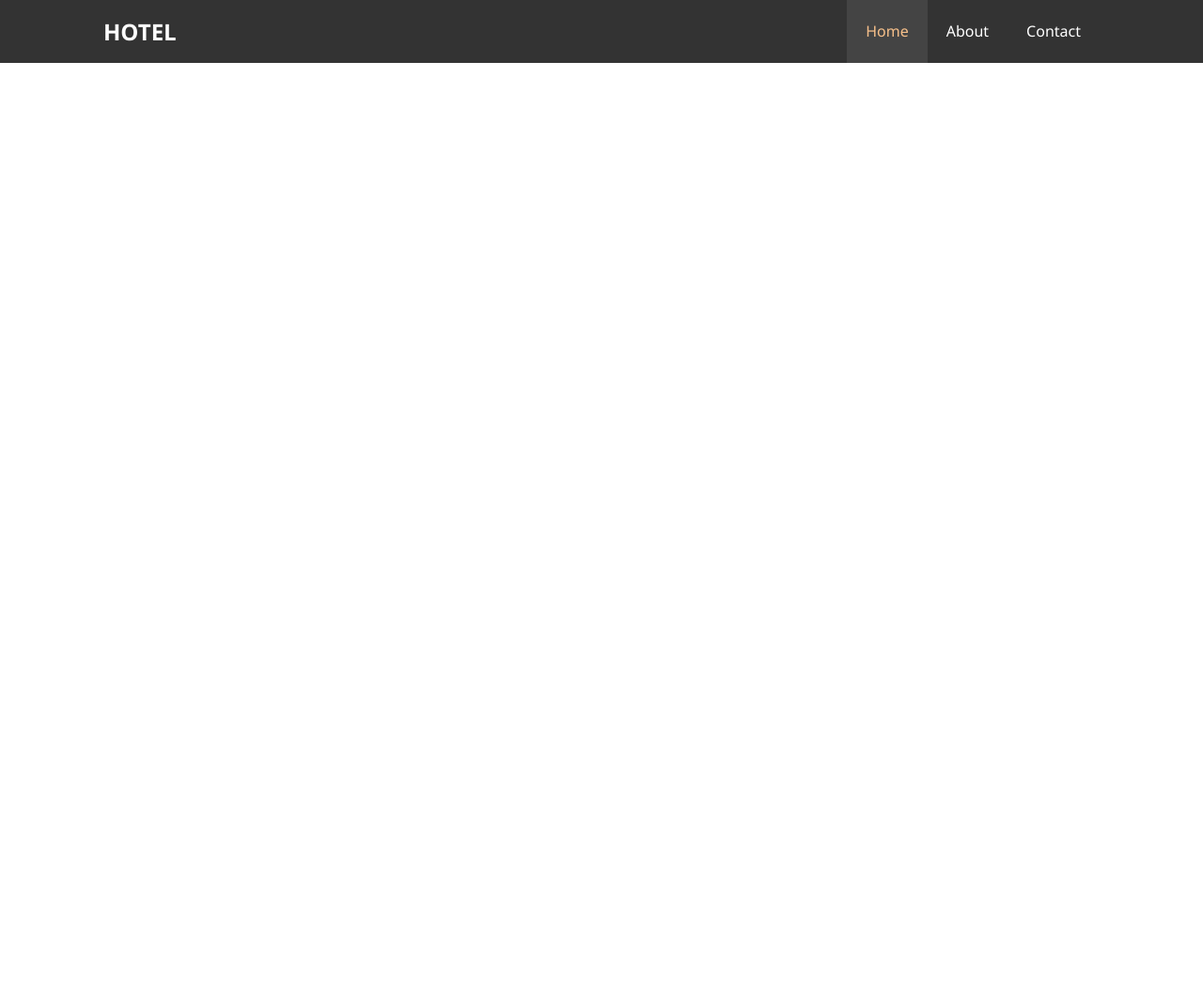
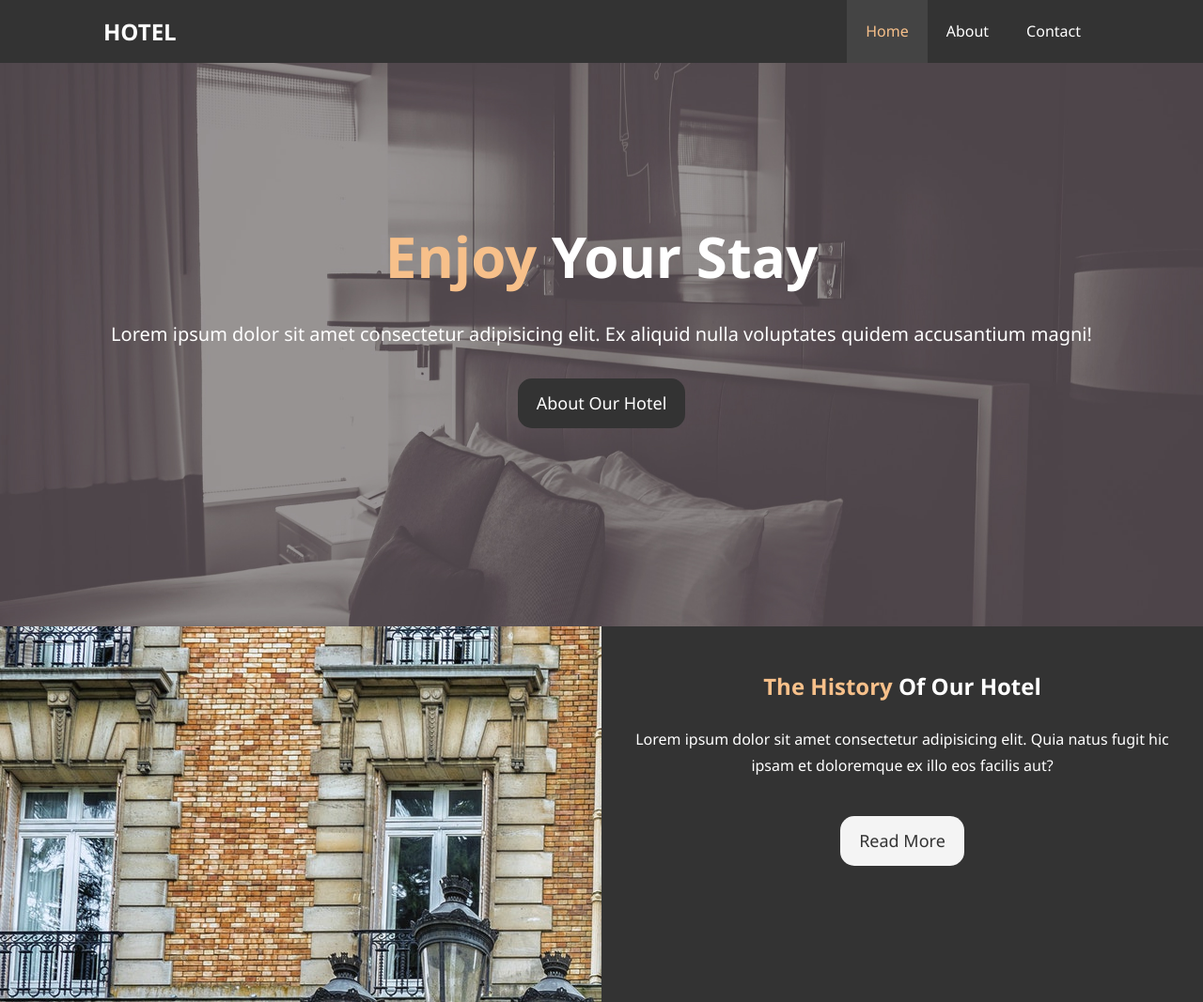
Before and after one commit to plaxamana/its-a-hotel, a plain HTML site: page index.html in a window 1280 px wide. Shown: the whole page at 94% size. Before the commit the page ends 800 px from the top, so only its background shows below. Drawn offline with Linux system fonts and the light colour scheme.

Commit message:
showcase and home-info added

```diff
--- a/css/style.css
+++ b/css/style.css
@@ -33,6 +33,51 @@ p {
     padding: 0 20px;
 }
 
+.text-primary {
+    color: #f7c08a;
+}
+
+.lead {
+    font-size: 20px;
+}
+
+.btn {
+    display: inline-block;
+    font-size: 18px;
+    color: #fff;
+    background: #333;
+    padding: 13px 20px;
+    border-radius: 15px;
+    cursor: pointer;
+    border: none;
+}
+
+.btn:hover {
+    background: #f7c08a;
+    color: #333;
+    transition: 500ms;
+}
+
+.btn-light {
+    background: #f4f4f4;
+    color: #333;
+}
+
+.bg-dark {
+    background: #333;
+    color:#fff;
+}
+
+.bg-light {
+    background: #f4f4f4;
+    color:#333;
+}
+
+.bg-primary {
+    background: #333;
+    color:#f7c08a;
+}
+
 /* Navbar */
 #navbar {
     background: #333;
@@ -64,7 +109,55 @@ p {
     text-align: center;
 }
 
-#navbar ul li a:hover, #navbar ul li a.active {
+#navbar ul li a:hover,
+#navbar ul li a.active {
     background: #444;
     color: #f7c08a;
 }
+
+/* Showcase */
+#showcase {
+    background: url('../img/showcase.jpg') no-repeat center center/cover;
+    height: 600px;
+}
+
+#showcase .showcase-content {
+    color: #fff;
+    text-align: center;
+    padding-top: 170px;
+}
+
+#showcase .showcase-content h1 {
+    font-size: 60px;
+    line-height: 1.2em;
+}
+
+#showcase .showcase-content p {
+    padding-bottom: 20px;
+    line-height: 1.7em;
+}
+
+/* Home Info */
+#home-info {
+    height: 400px;
+}
+
+#home-info .info-img {
+    float: left;
+    width: 50%;
+    background: url('../img/photo-1.jpg') no-repeat;
+    min-height: 100%;
+}
+
+#home-info .info-content {
+    float: right;
+    width: 50%;
+    height: 100%;
+    text-align: center;
+    padding: 50px 30px;
+    overflow: hidden;
+}
+
+#home-info .info-content p {
+    padding-bottom: 30px;
+}
--- a/index.html
+++ b/index.html
@@ -21,6 +21,25 @@
                 </ul>
             </div>
         </nav>
+
+        <div id="showcase">
+            <div class="container">
+                <div class="showcase-content">
+                    <h1><span class="text-primary">Enjoy</span> Your Stay</h1>
+                    <p class="lead">Lorem ipsum dolor sit amet consectetur adipisicing elit. Ex aliquid nulla voluptates quidem accusantium magni!</p>
+                    <a class="btn" href="about.html">About Our Hotel</a>
+                </div>
+            </div>
+        </div>
     </header>
+
+    <section id="home-info" class="bg-dark">
+        <div class="info-img"></div>
+        <div class="info-content">
+            <h2><span class="text-primary">The History</span> Of Our Hotel</h2>
+            <p>Lorem ipsum dolor sit amet consectetur adipisicing elit. Quia natus fugit hic ipsam et doloremque ex illo eos facilis aut?</p>
+            <a class="btn btn-light" href="about.html">Read More</a>
+        </div>
+    </section>
 </body>
 </html>
```
